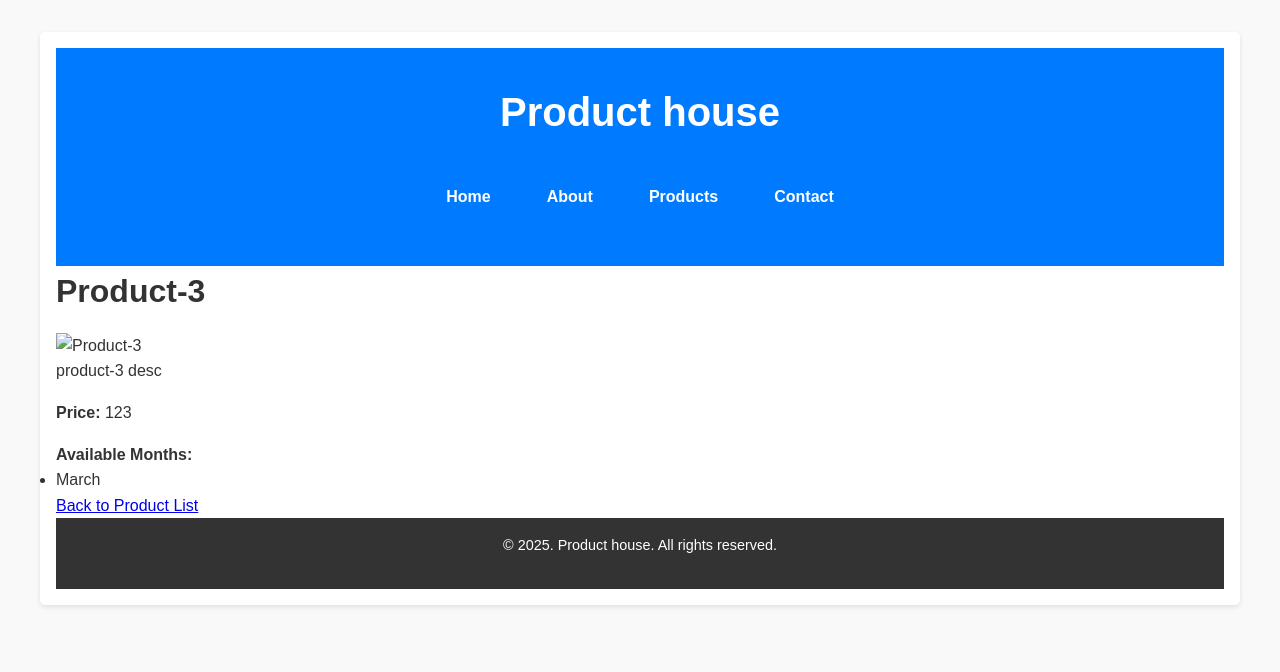
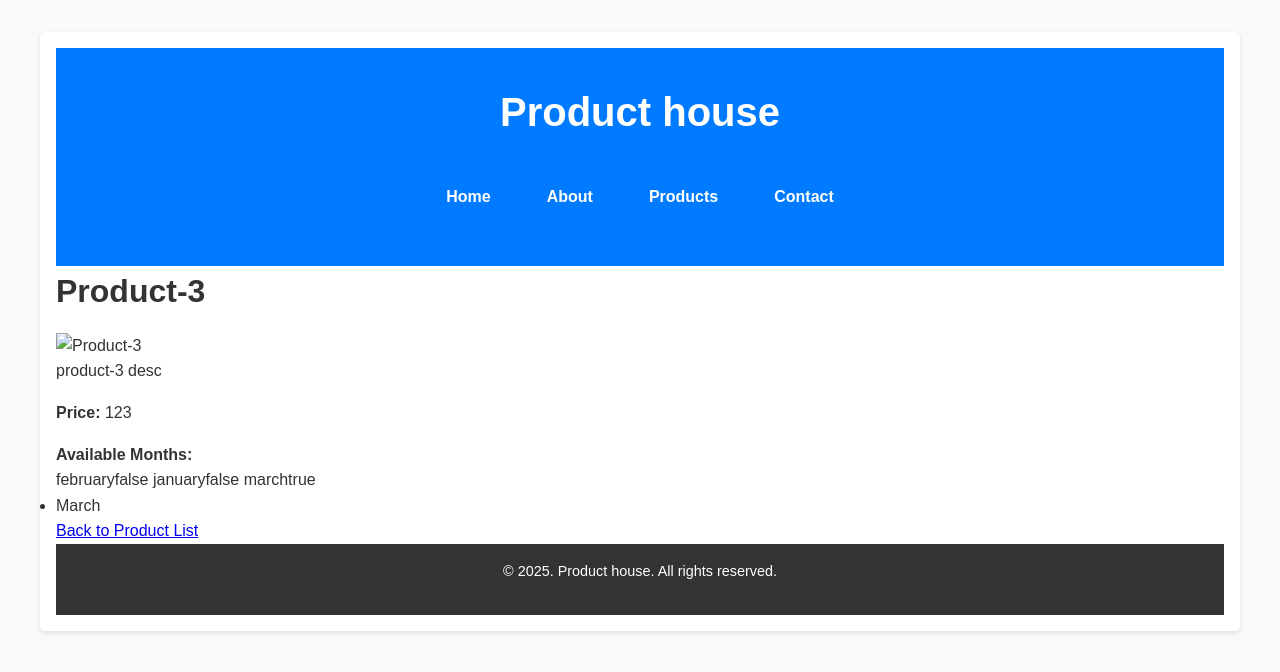
Before and after one commit to tournguide/netlify-jekyll, a Jekyll site: the page built from _products/product-3.md, in a window 1280 px wide. Shown: the top 672 px of the page. Built offline with Jekyll 4.4.1, drawn with Linux system fonts in a browser that asks for light colours.

Commit message:
Update product-details.html

```diff
--- a/_layouts/product-details.html
+++ b/_layouts/product-details.html
@@ -29,9 +29,10 @@
           <div class="available-months">
             <strong>Available Months:</strong>
             <ul>
-              {% for item in page.availability %}
-                {% assign month = item[0] %} <!-- First element is the month -->
-                {% assign status = item[1] %} <!-- Second element is the status (true/false) -->
+              {% for itembomb in page.availability %}
+                {{itembomb}}
+                {% assign month = itembomb[0] %} <!-- First element is the month -->
+                {% assign status = itembomb[1] %} <!-- Second element is the status (true/false) -->
                 {% if status == true %}
                   <li>{{ month | capitalize }}</li> <!-- Display only months with status true -->
                 {% endif %}
```
